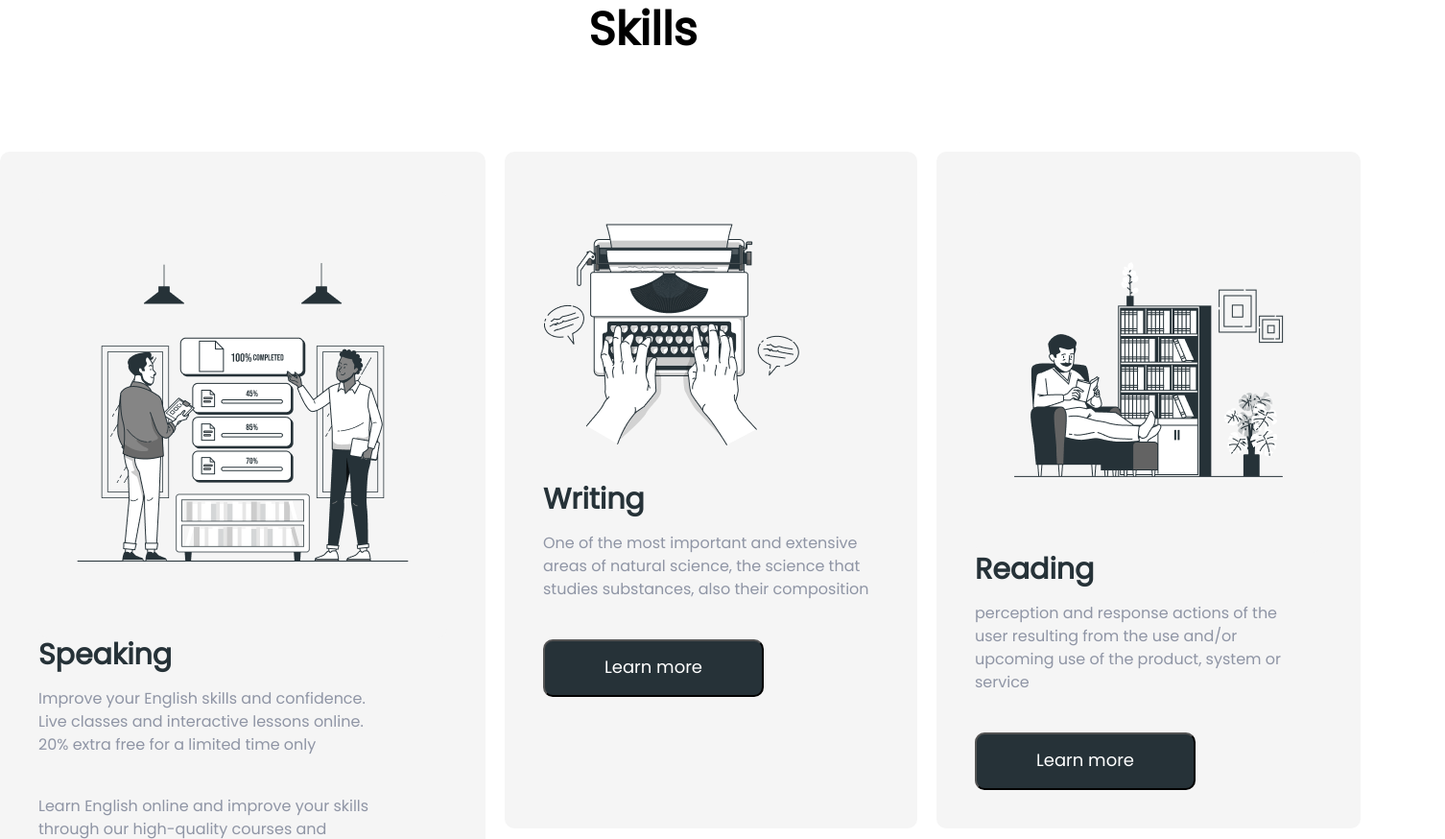
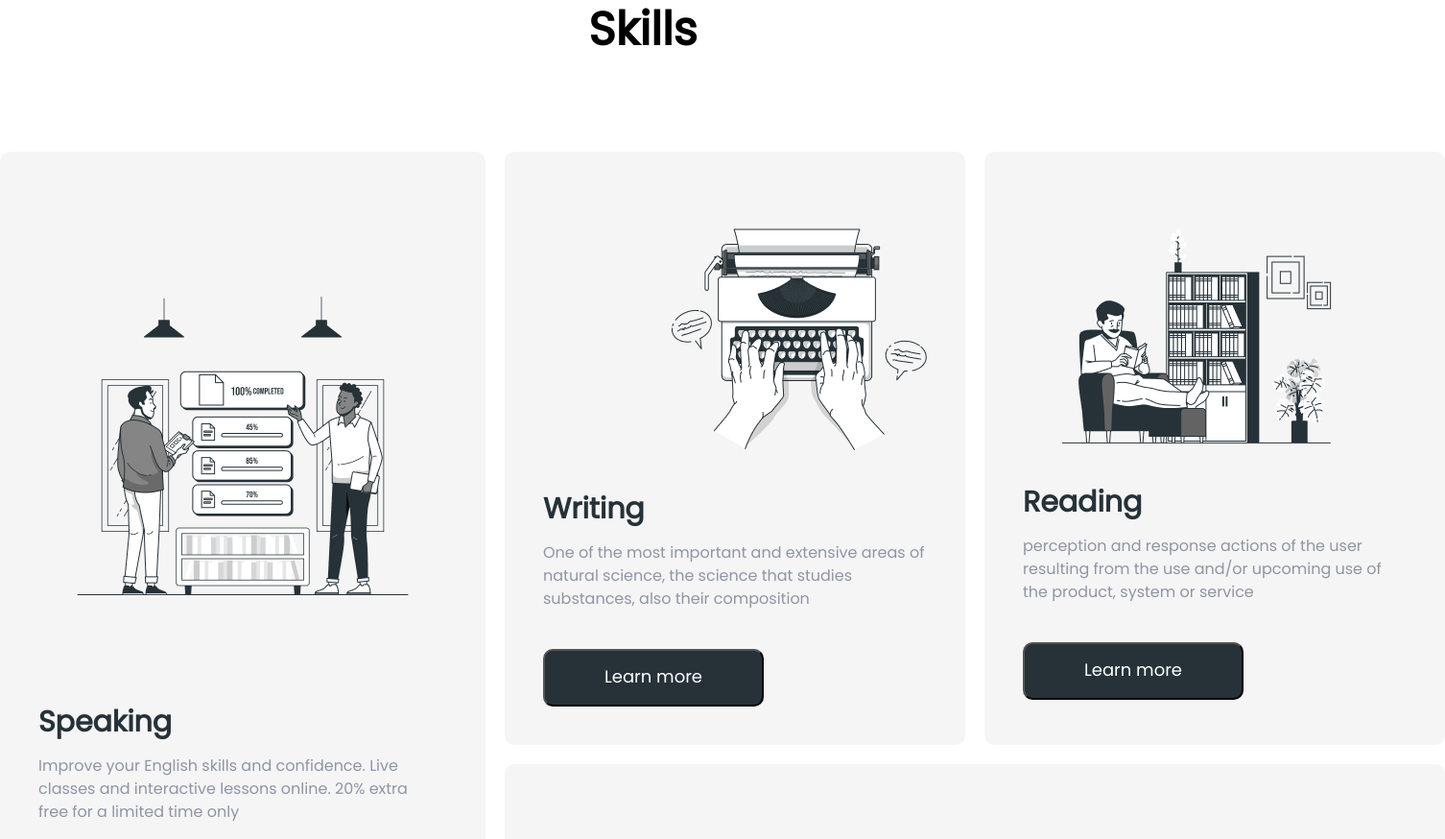
Before and after one commit to Seledkasv/Study_3, a plain HTML site: page index.html in a window 1280 px wide. Shown: the part 975-1849 px from the top of the page at 96% size, 1506 px wide, since content can reach past the window. Drawn offline with Linux system fonts and the light colour scheme.

Commit message:
Update styles.css

```diff
--- a/styles.css
+++ b/styles.css
@@ -153,6 +153,7 @@ main{
 .skills-grid > div:nth-of-type(1){
     grid-column: 1 / 2;
     grid-row: 1 / 6;
+    align-items: stretch;
 }
 .skills-grid > div:nth-of-type(2){
     grid-column: 2 / 3;
@@ -174,18 +175,17 @@ main{
     background: #F5F5F5;
     border-radius: 10px;
     padding: 40px;
-
+    align-items: stretch;
+}
+.skills__img2{
+    margin: 40px 0;
+    text-align: right;
+}
+.skills__img1{
+    margin: 70px 0;
 }
 .slills-content p{
-    width: 350px;
-}
-
-.slills-content img{
-    margin: 35px 0;
-    text-align: center;
-}
-
-.slills-content p{
+    width: 400px;
     font-size: 16px;
     line-height: 24px;
     margin-bottom: 40px;
@@ -204,7 +204,6 @@ main{
     background: white;
     color: #263238;
 }
-
 
 /* ABOUT */
 
```
